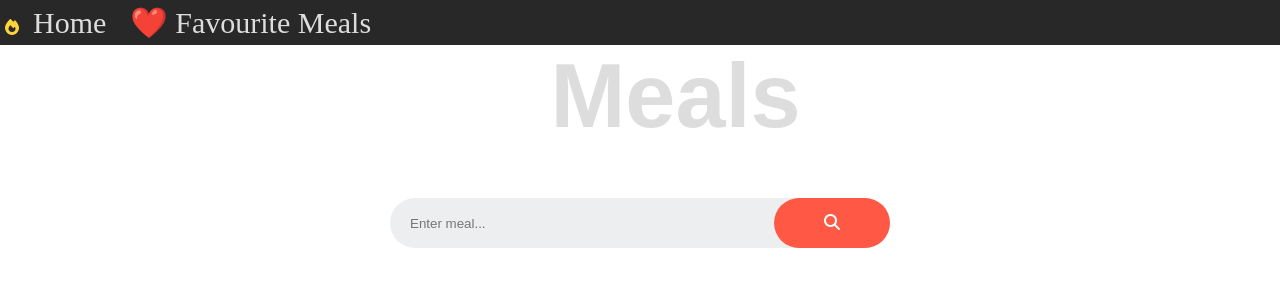
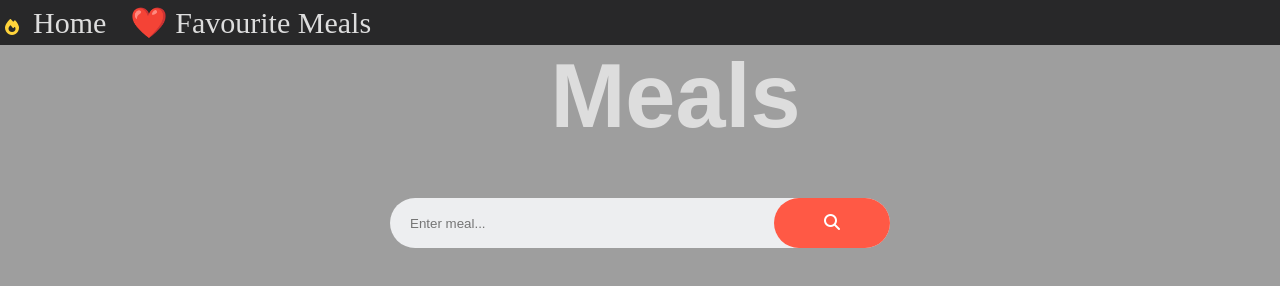
Before and after one commit to adityawatson1/CN-Meal-App, a plain HTML site: page index.html in a window 1280 px wide. Drawn offline with Linux system fonts and the light colour scheme; the site is published under a folder, as on GitHub Pages, so addresses that start at the root find nothing; a web font is replaced by a local one.

Commit message:
Update style.css

```diff
--- a/style.css
+++ b/style.css
@@ -8,7 +8,7 @@
 
 body{
 
-    background-image: url("/bg.jpg");
+    background-image: url("bg.jpg");
     margin: 0px;
     padding: 0px;
 }
```
